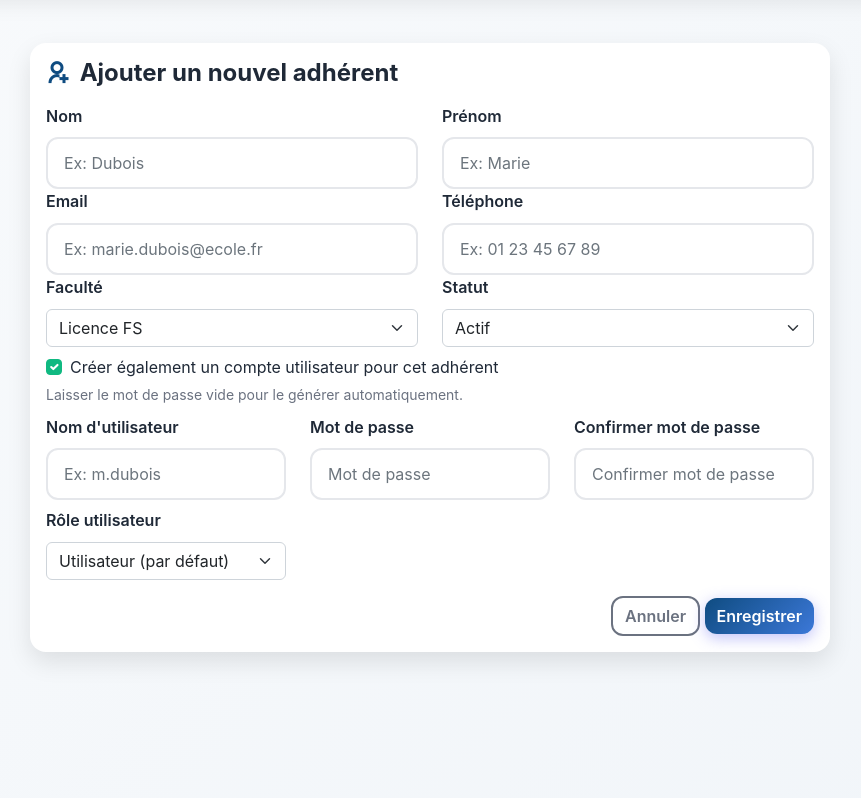
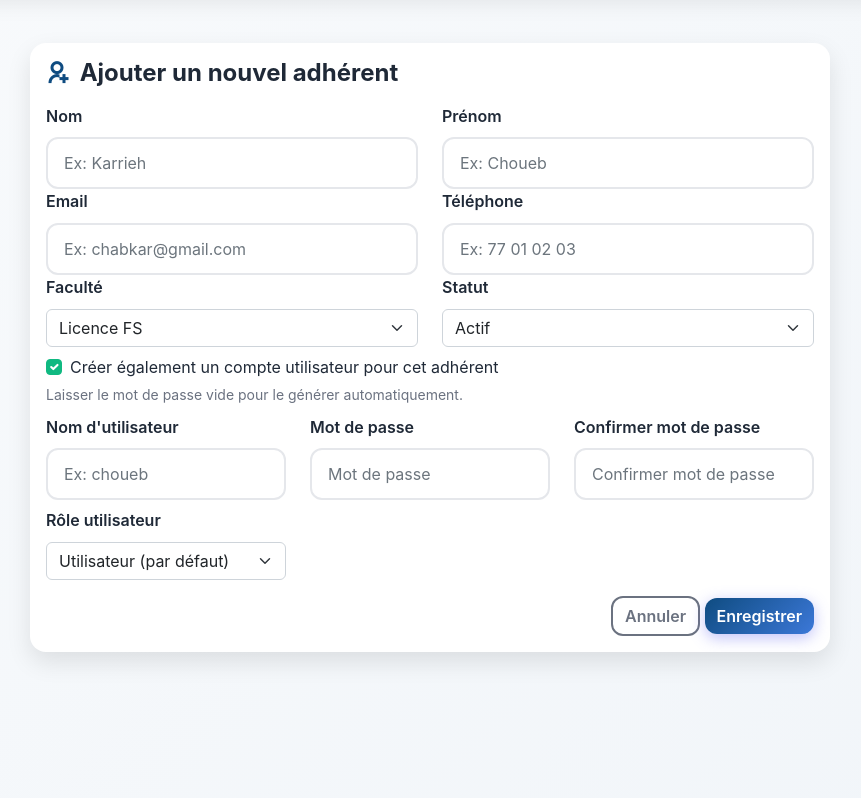
Before and after one commit to karman503/bibliotheque, a Python web app: template templates/adherent_new.html in a window 1280 px wide. Shown: the part 77-875 px from the top of the page, without its empty margins (210-1071 px from the left). Run offline with Jinja, Linux system fonts and the light colour scheme; the template is opened without the code that fills it, so the values that code supplies are empty.

Commit message:
amelioration sur tout les interfaces a faire

```diff
--- a/templates/adherent_new.html
+++ b/templates/adherent_new.html
@@ -10,23 +10,23 @@
                 <div class="row g-3">
                     <div class="col-md-6">
                         <label class="form-label">Nom</label>
-                        <input type="text" name="nom" class="form-control" placeholder="Ex: Dubois" required>
+                        <input type="text" name="nom" class="form-control" placeholder="Ex: Karrieh" required>
                     </div>
 
                     <div class="col-md-6">
                         <label class="form-label">Prénom</label>
-                        <input type="text" name="prenom" class="form-control" placeholder="Ex: Marie" required>
+                        <input type="text" name="prenom" class="form-control" placeholder="Ex: Choueb" required>
                     </div>
 
                     <div class="col-md-6">
                         <label class="form-label">Email</label>
-                        <input type="email" name="email" class="form-control" placeholder="Ex: marie.dubois@ecole.fr"
+                        <input type="email" name="email" class="form-control" placeholder="Ex: chabkar@gmail.com"
                             required>
                     </div>
 
                     <div class="col-md-6">
                         <label class="form-label">Téléphone</label>
-                        <input type="text" name="telephone" class="form-control" placeholder="Ex: 01 23 45 67 89">
+                        <input type="text" name="telephone" class="form-control" placeholder="Ex: 77 01 02 03">
                     </div>
 
                     <div class="col-md-6">
@@ -63,7 +63,7 @@
                         <div class="row g-3">
                             <div class="col-md-4">
                                 <label class="form-label">Nom d'utilisateur</label>
-                                <input type="text" name="username" class="form-control" placeholder="Ex: m.dubois">
+                                <input type="text" name="username" class="form-control" placeholder="Ex: choueb">
                             </div>
                             <div class="col-md-4">
                                 <label class="form-label">Mot de passe</label>
```
Also changed, not shown: templates/adherents.html (+6 -6 lines), templates/new_bibliothecaire.html (+16 -16 lines), templates/view_bibliothecaire.html (+22 -13 lines).
